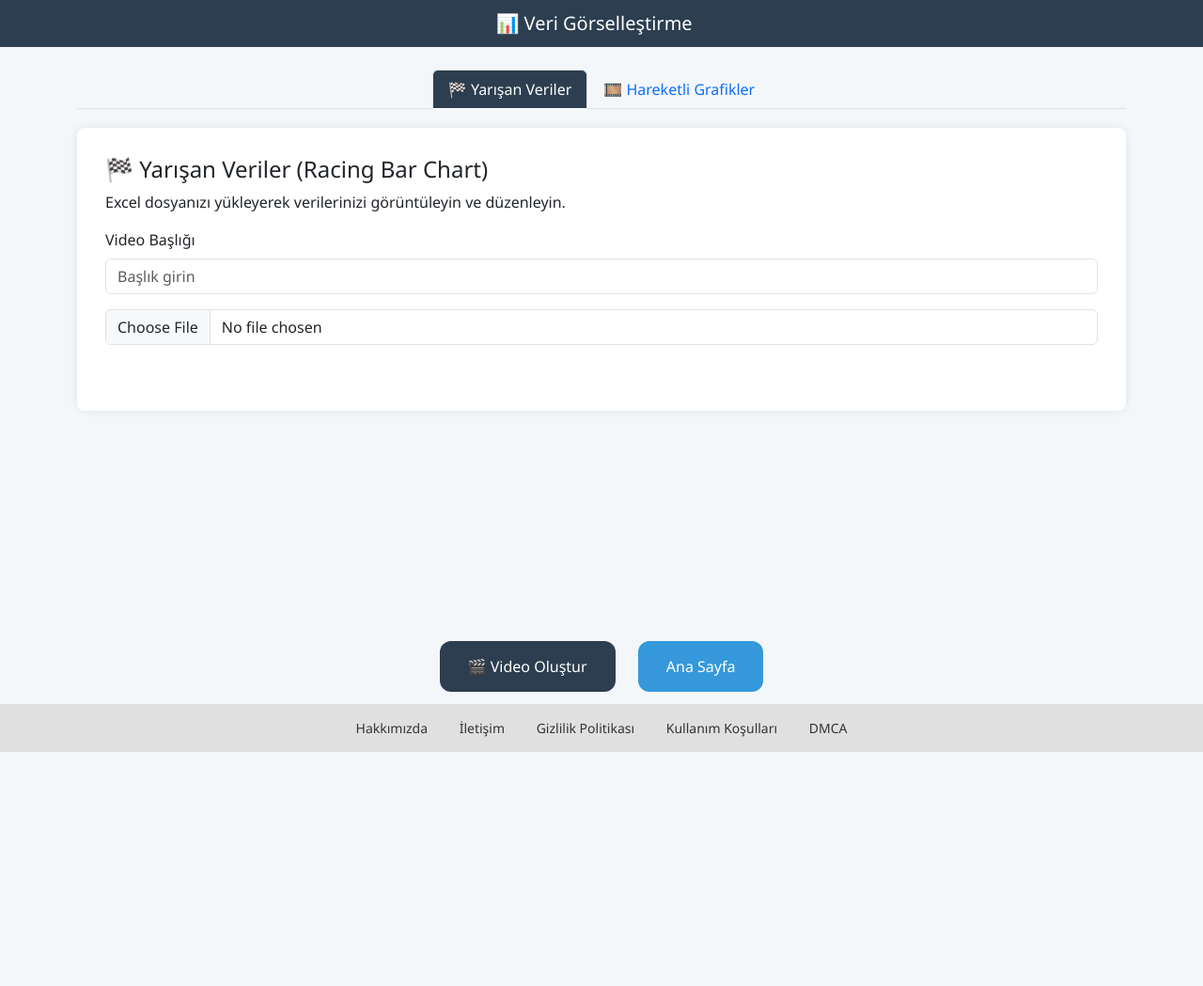
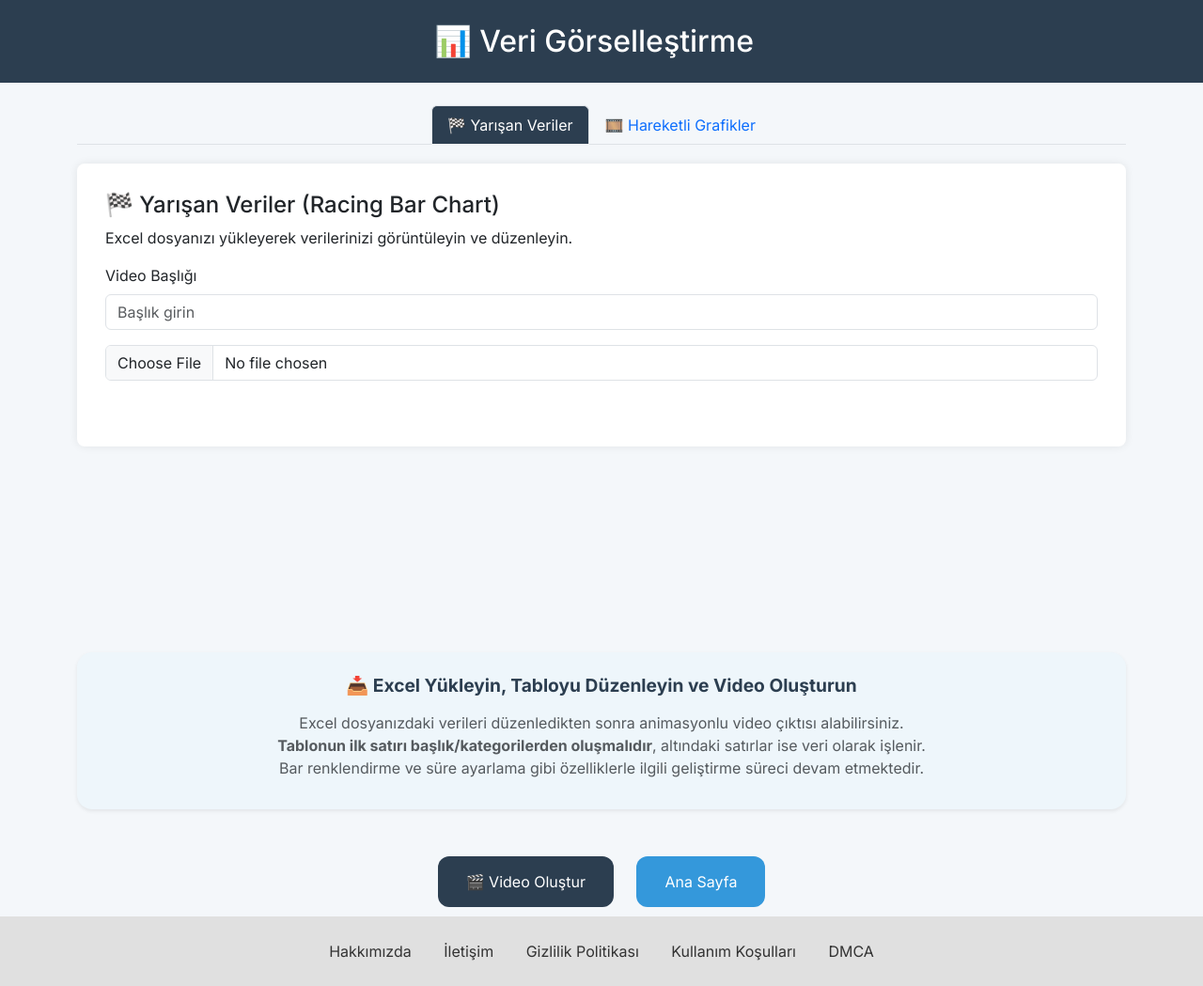
Before and after one commit to srknkrt1/ofis-asistani, a Flask app: page /viz in a window 1280 px wide. Shown: the whole page at 94% size. Before the commit the page ends 800 px from the top, so only its background shows below. Run offline with Flask 3, Linux system fonts and the light colour scheme; some libraries are stand-ins or nearby versions.

Commit message:
Update viz.html

```diff
--- a/dene/templates/viz.html
+++ b/dene/templates/viz.html
@@ -5,15 +5,26 @@
   <title>Veri Görselleştirme - DijitalHamal</title>
   <meta name="viewport" content="width=device-width, initial-scale=1">
   <link href="https://cdn.jsdelivr.net/npm/bootstrap@5.3.3/dist/css/bootstrap.min.css" rel="stylesheet">
+  <link href="https://fonts.googleapis.com/css2?family=Inter:wght@400;500;700&display=swap" rel="stylesheet">
   <script src="https://cdnjs.cloudflare.com/ajax/libs/xlsx/0.18.5/xlsx.full.min.js"></script>
   <style>
     body {
       background: #f4f7fa;
-      font-family: 'Segoe UI', sans-serif;
+      font-family: 'Inter', 'Segoe UI', sans-serif;
       display: flex;
       flex-direction: column;
       min-height: 100vh;
     }
+
+    .navbar {
+      padding-top: 20px;
+      padding-bottom: 20px;
+    }
+
+    .navbar-brand {
+      font-size: 2rem;
+    }
+
     .nav-tabs .nav-link.active {
       background-color: #2c3e50;
       color: white;
@@ -27,9 +38,9 @@
     }
     .footer-links {
       background-color: #e0e0e0;
-      padding: 15px 0;
+      padding: 25px 0;
       text-align: center;
-      font-size: 14px;
+      font-size: 16px;
       margin-top: auto;
     }
     .footer-links a {
@@ -56,6 +67,16 @@
     .button-group a:hover, .button-group button:hover {
       background-color: #2980b9;
     }
+    .alert-info {
+      background-color: #eef6fb;
+      color: #2c3e50;
+    }
+    .alert-info h5 {
+      font-size: 1.2rem;
+      font-weight: 600;
+    }
+    .alert-info p {
+      font-size: 1rem;
   </style>
 </head>
 <body>
@@ -103,6 +124,17 @@
     <div class="text-center mt-3">
       <button class="btn btn-primary">Grafik Oluştur</button>
     </div>
+  </div>
+
+  <div class="mt-4">
+  <div class="alert alert-info border-0 shadow-sm rounded-4 p-4">
+    <h5 class="mb-2 text-center">📥 Excel Yükleyin, Tabloyu Düzenleyin ve Video Oluşturun</h5>
+    <p class="form-info text-muted mt-3 mb-2 text-center larger-text">
+      Excel dosyanızdaki verileri düzenledikten sonra animasyonlu video çıktısı alabilirsiniz. <br>
+      <strong>Tablonun ilk satırı başlık/kategorilerden oluşmalıdır</strong>, altındaki satırlar ise veri olarak işlenir. <br>
+      Bar renklendirme ve süre ayarlama gibi özelliklerle ilgili geliştirme süreci devam etmektedir.
+    </p>
+  </div>
   </div>
 
   <div class="button-group">
```
